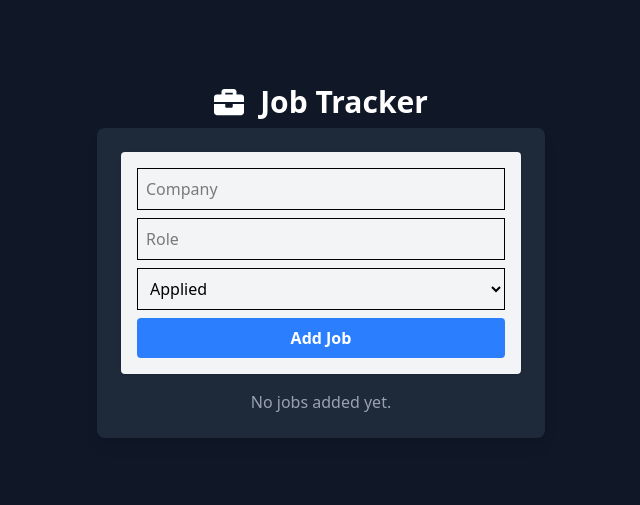
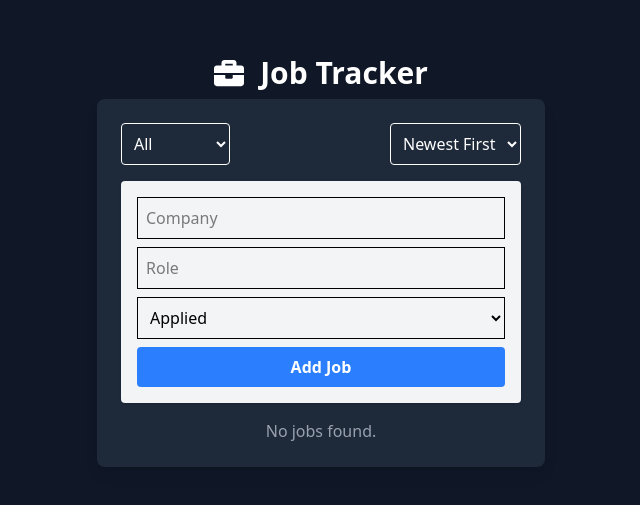
Before and after one commit to nathann07/Job-Tracker, a React (Vite) app: page / in a window 1280 px wide. Shown: the part 139-644 px from the top of the page, without its empty margins (319-959 px from the left). Built offline with nearby package versions, Linux system fonts and the light colour scheme.

Commit message:
fix issue with loading empty jobList, add filtering and sorting

```diff
--- a/src/App.jsx
+++ b/src/App.jsx
@@ -2,9 +2,12 @@ import { useState, useEffect } from "react";
 import Header from "./components/Header";
 import JobForm from "./components/JobForm";
 import JobList from "./components/JobList";
+import FilterBar from "./components/FilterBar";
 
 const App = () => {
   const [jobs, setJobs] = useState([]);
+  const [filter, setFilter] = useState("All");
+  const [sortOrder, setSortOrder] = useState("newest");
 
   useEffect(() => {
     const savedJobs = JSON.parse(localStorage.getItem("jobs")) || [];
@@ -14,9 +17,7 @@ const App = () => {
   }, []);
 
   useEffect(() => {
-    if (jobs.length > 0) {
-      localStorage.setItem("jobs", JSON.stringify(jobs));
-    }
+    localStorage.setItem("jobs", JSON.stringify(jobs));
   }, [jobs]);
 
   const addJob = (job) => {
@@ -33,8 +34,9 @@ const App = () => {
       <Header />
       <div className="py-1"></div>
       <div className="w-full max-w-md bg-gray-800 p-6 rounded-lg shadow-lg">
+        <FilterBar filter={filter} setFilter={setFilter} sortOrder={sortOrder} setSortOrder={setSortOrder} />
         <JobForm addJob={addJob} />
-        <JobList jobs={jobs} deleteJob={deleteJob} />
+        <JobList jobs={jobs} deleteJob={deleteJob} filter={filter} sortOrder={sortOrder} />
       </div>
     </div>
   );
--- a/src/components/FilterBar.jsx
+++ b/src/components/FilterBar.jsx
@@ -0,0 +1,28 @@
+const FilterBar = ({ filter, setFilter, sortOrder, setSortOrder }) => {
+  return (
+    <div className="flex justify-between mb-4">
+      <select
+        value={filter}
+        onChange={(e) => setFilter(e.target.value)}
+        className="p-2 border rounded bg-gray-800 text-white"
+      >
+        <option value="All">All</option>
+        <option value="Applied">Applied</option>
+        <option value="Interview">Interview</option>
+        <option value="Offer">Offer</option>
+        <option value="Rejected">Rejected</option>
+      </select>
+
+      <select
+        value={sortOrder}
+        onChange={(e) => setSortOrder(e.target.value)}
+        className="p-2 border rounded bg-gray-800 text-white"
+      >
+        <option value="newest">Newest First</option>
+        <option value="oldest">Oldest First</option>
+      </select>
+    </div>
+  );
+};
+
+export default FilterBar;
--- a/src/components/JobList.jsx
+++ b/src/components/JobList.jsx
@@ -1,20 +1,22 @@
-const JobList = ({ jobs, deleteJob }) => {
+const JobList = ({ jobs, deleteJob, filter, sortOrder }) => {
+  const filteredJobs = filter === "All" ? jobs : jobs.filter(job => job.status === filter);
+
+  const sortedJobs = [...filteredJobs].sort((a, b) =>
+    sortOrder === "newest" ? b.id - a.id : a.id - b.id
+  );
+
   return (
     <div className="mt-4 space-y-3">
-      {jobs.length === 0 ? (
-        <p className="text-gray-400 text-center">No jobs added yet.</p>
+      {sortedJobs.length === 0 ? (
+        <p className="text-gray-400 text-center">No jobs found.</p>
       ) : (
-        jobs.map((job) => (
-          <div
-            key={job.id}
-            className="p-4 bg-gray-700 rounded-md shadow flex justify-between items-center"
-          >
+        sortedJobs.map((job) => (
+          <div key={job.id} className="p-4 bg-gray-700 rounded-md shadow flex justify-between items-center">
             <span className="font-medium text-white">
               {job.company} - {job.role}
             </span>
             <span className="flex gap-2 items-center">
-              <span
-                className={`px-3 py-1 text-sm font-bold ${
+              <span className={`px-3 py-1 text-sm font-bold ${
                 job.status === "Applied"
                   ? "bg-blue-500"
                   : job.status === "Interview"
@@ -22,12 +24,11 @@ const JobList = ({ jobs, deleteJob }) => {
                   : job.status === "Offer"
                   ? "bg-green-500"
                   : "bg-red-500"
-                } text-white`}
-              >
+              } text-white`}>
                 {job.status}
               </span>
               <button
-                className="px-2 bg-gray-500 text-white hover:bg-gray-200 hover:text-black rounded"
+                className="px-2 py-1 text-sm font-bold bg-gray-500 text-white hover:bg-gray-400 rounded"
                 onClick={() => deleteJob(job.id)}
               >
                 X
```
Lines whose indentation alone changed are shown as unchanged.
